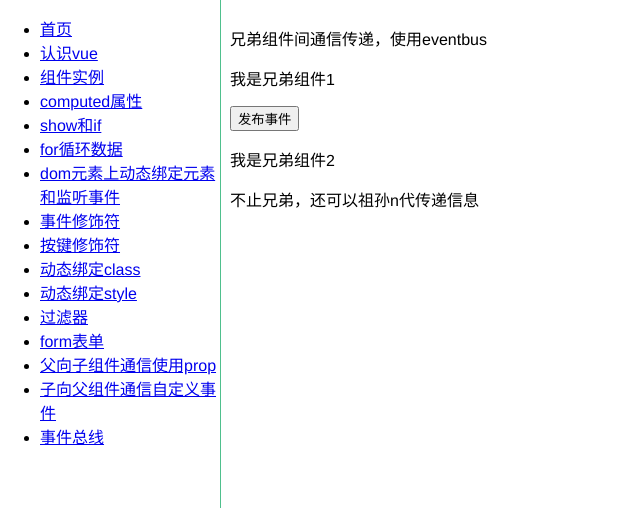
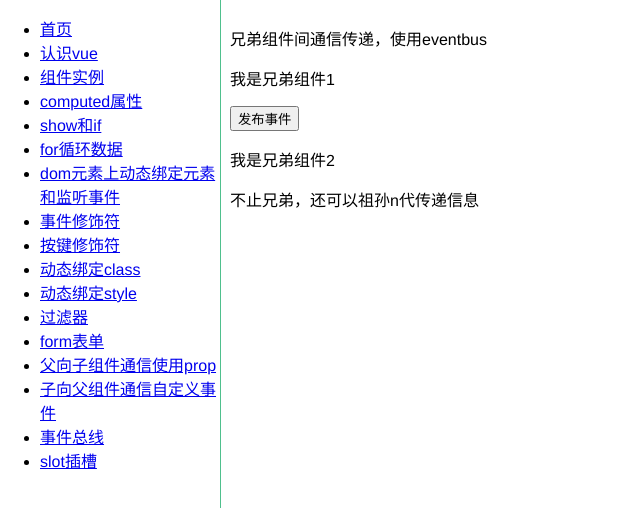
Before and after one commit to yokiyokiyoki/vue-component, a Vue app: page /#/eventBus in a window 1280 px wide. Shown: the top 508 px of the page, without its empty margins (0-640 px from the left). Built offline with nearby package versions, Linux system fonts and the light colour scheme.

Commit message:
slot内容分发

```diff
--- a/src/App.vue
+++ b/src/App.vue
@@ -50,6 +50,9 @@
         <li>
           <router-link to='/eventBus'>事件总线</router-link>
         </li>
+        <li>
+          <router-link to='/slot'>slot插槽</router-link>
+        </li>
       </ul>
     </nav>
     <div class="main">
--- /dev/null
+++ b/src/components/slot/index.js
@@ -0,0 +1,2 @@
+import slot from './slot.vue'
+export default slot
--- /dev/null
+++ b/src/components/slot/slot.vue
@@ -0,0 +1,11 @@
+<template>
+  <div class="slot">
+      <p>所谓插槽，就是插入父组件里的东西</p>
+      <p>混合父组件的内容与子组件本身的模板，这个过程称之为内容分发</p>
+      <p>为什么要这样做，可以想象占位符，骨架屏。如果没有插入子组件，那么我们给他一种类似的占位符</p>
+      <p>在设计组合使用的组件，内容分发很有用</p>
+  </div>
+</template>
+<script>
+    export default {};
+</script>
--- a/src/router/index.js
+++ b/src/router/index.js
@@ -17,6 +17,7 @@ import Form from '@/components/form'
 import Prop from '@/components/prop'
 import CustomEvent from '@/components/customEvent'
 import EventBus from '@/components/eventBus'
+import Slot from '@/components/slot'
 
 Vue.use(Router)
 
@@ -86,6 +87,10 @@ export default new Router({
       path: '/eventBus',
       name: 'EventBus',
       component: EventBus
+    }, {
+      path: '/slot',
+      name: 'Slot',
+      component: Slot
     }
   ]
 })
```
